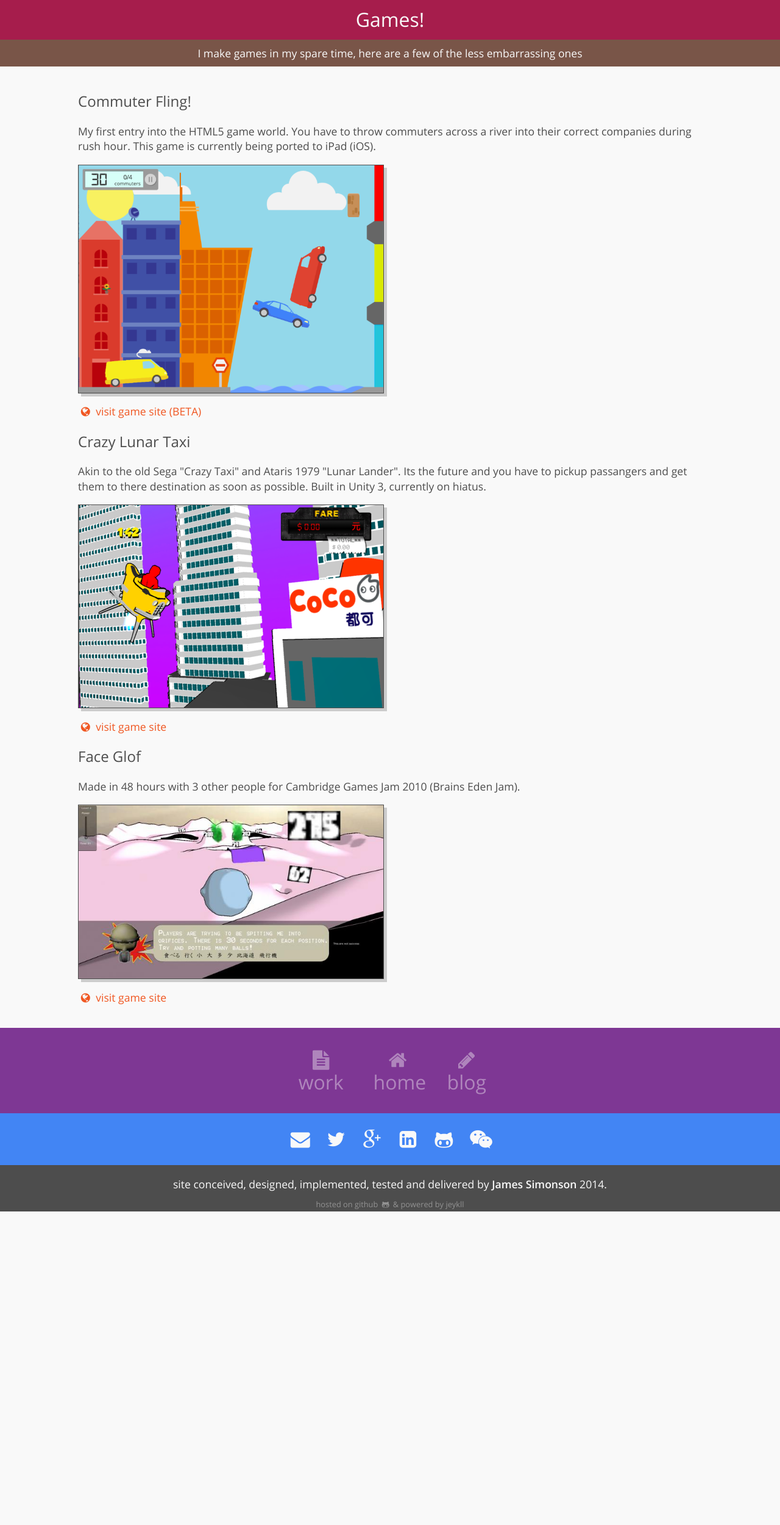
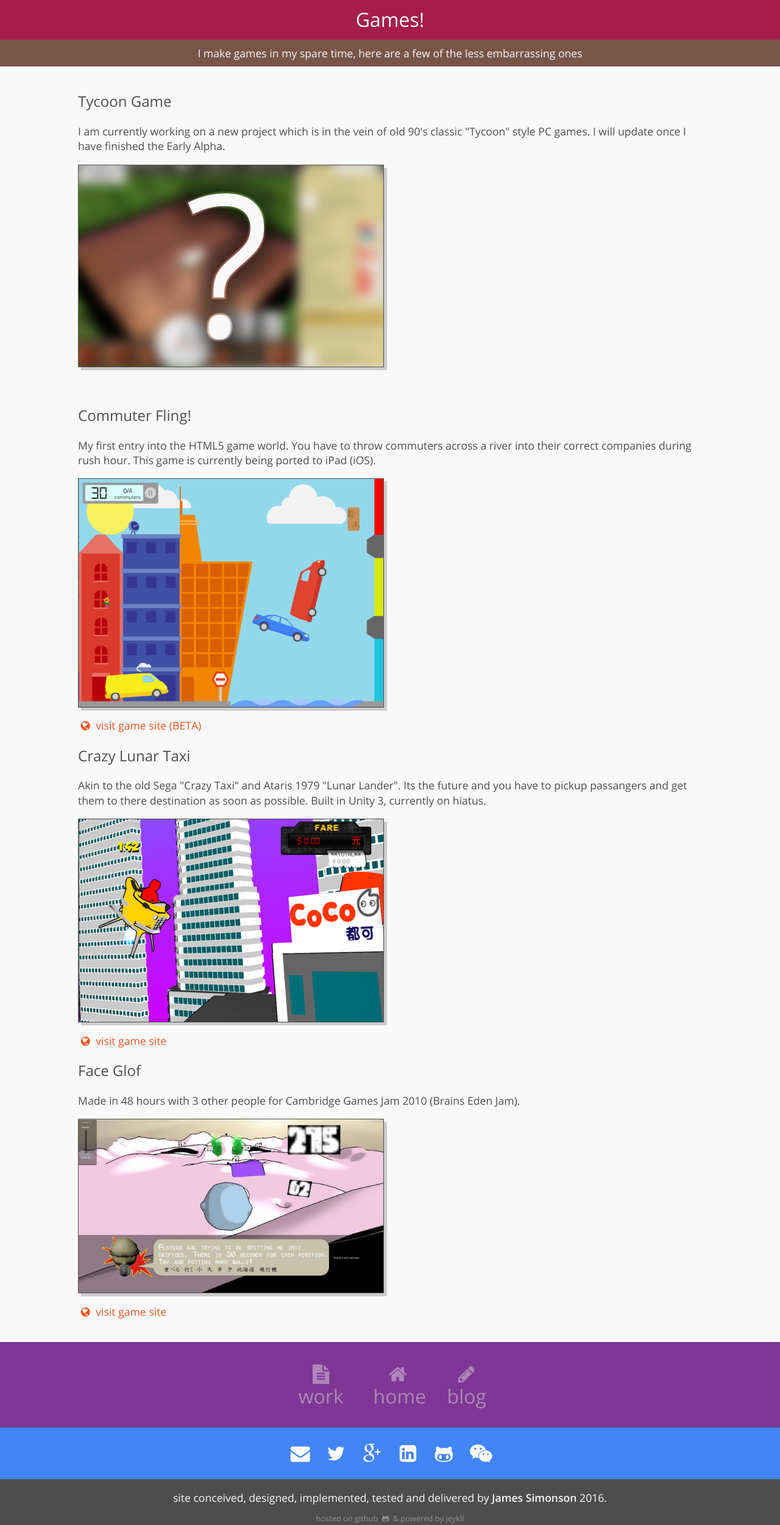
Before and after one commit to jamessimo/jamessimo.github.io, a Jekyll site: the page built from games.html, in a window 1280 px wide. Shown: the whole page at 61% size. Built offline with Jekyll 4.4.1, drawn with Linux system fonts in a browser that asks for light colours; before the commit the page ends 1986 px from its top, so only the background shows below that.

Commit message:
Update Copyright year & added teaser
OOoohhhh whats is the teaser? ;)

```diff
--- a/_includes/footer.html
+++ b/_includes/footer.html
@@ -16,7 +16,7 @@
 
 	<footer>
     	<div class="wrapper">
-    		<p>site conceived, designed, implemented, tested and delivered by <strong>James Simonson</strong> 2014.</p>
+    		<p>site conceived, designed, implemented, tested and delivered by <strong>James Simonson</strong> 2016.</p>
     		<small>hosted on<a title="Github Pages are awesome!" href="https://pages.github.com/" target="_blank"> github <i class="icon-github"></i></a> &amp; powered by <a href="http://jekyllrb.com/" target="_blank">jeykll</a></small>
     	</div>
     </footer>
--- a/_includes/header.html
+++ b/_includes/header.html
@@ -7,7 +7,7 @@
     <meta charset="utf-8">
     <meta http-equiv="X-UA-Compatible" content="IE=edge,chrome=1">
     <link rel="shortcut icon" href="favicon.ico"/>
-    <title>James Simonson | Web &amp; Games Developer</title>
+    <title>James Simonson | UI/UX Designer</title>
     <meta name="description" content="Web & Games developer living in Shanghai.">
     <meta name="viewport" content="width=device-width, initial-scale=1">
 
--- a/_includes/homefooter.html
+++ b/_includes/homefooter.html
@@ -28,7 +28,7 @@
 	</section>
 	<footer>
     	<div class="wrapper">
-    		<p>site conceived, designed, implemented, tested and delivered by <strong>James Simonson</strong> 2014.</p>
+    		<p>site conceived, designed, implemented, tested and delivered by <strong>James Simonson</strong> 2016.</p>
     		<small>hosted on<a title="Github is awesome!" href="https://pages.github.com/" target="_blank"> github <i class="icon-github"></i></a> &amp; powered by <a href="http://jekyllrb.com/" target="_blank">jeykll</a></small>
     	</div>
     </footer>
--- a/games.html
+++ b/games.html
@@ -8,13 +8,21 @@ title: games
 
         <article>
 
-		   <!-- <h2>Block Stacking</h2>
-		    <p></p>
+          <h2>Tycoon Game</h2>
+          <p>I am currently working on a new project which is in the vein of old 90's classic "Tycoon" style PC games. I will update once I have finished the Early Alpha.</p>
+
+          <img src="img/teaserf.jpg" alt="OOohhhh mysterious " />
+<p>&nbsp;</p>
+
+		   <!-- <h2>Reach for the Star!</h2>
+		    <p>
+          Reach for the Star is a small physics puzzle game I developed for iOS and Android
+        </p>
 
 		    </p>
-		    	<img src="img/commuterfling.png" alt="Commuter Fling screenshot 1" />
+		    	<img src="img/rechforthestar.png" alt="Reach for the Star screenshot 1" />
 		    <p>
-		    	<a title="Commuter Fling!" href="http://jamessimo.github.io/Commuter-Fling/" target="_blank"><i class="icon-globe"></i>&nbsp;visit game site</a>
+		    	<a title="Reach for the Star trailer on YouTube" href="https://www.youtube.com/watch?v=RMZplixVwvE" target="_blank"><i class=" fa-youtube-play"></i>&nbsp;View Trailer</a>
 		    </p>
         -->
 
--- a/index.html
+++ b/index.html
@@ -46,6 +46,6 @@ title: home
 	        <h2>About</h2>
 	        <p>I am currently working as <b>Lead UX/UI Designer</b> for Yick Solutions in Suzhou, China</p>
 	        <p>I design and develop robust HTML5 web applications for large enterprise grade clients</p>
-	        <p>When I am not working on innovative projects, I am developing <a title="Check out my games!" href="/games">web &amp; mobile games</a>, cooking, <a title="my thoughts I demand you read" href="/blog">blogging</a> and being a loving husband <i class="icon-heart"></i></p>
+	        <p>When I am not working on innovative projects, I am developing <a title="Check out my games!" href="/games">web &amp; mobile games</a>, cooking, <a title="my thoughts I demand you read" href="/blog">blogging</a> and being a loving husband &amp; father<i class="icon-heart"></i></p>
         </article>
     </section>
```
Also changed, not shown: sass/main.scss (+3 -4 lines), css/main.css, img/teaserf.jpg (added).
